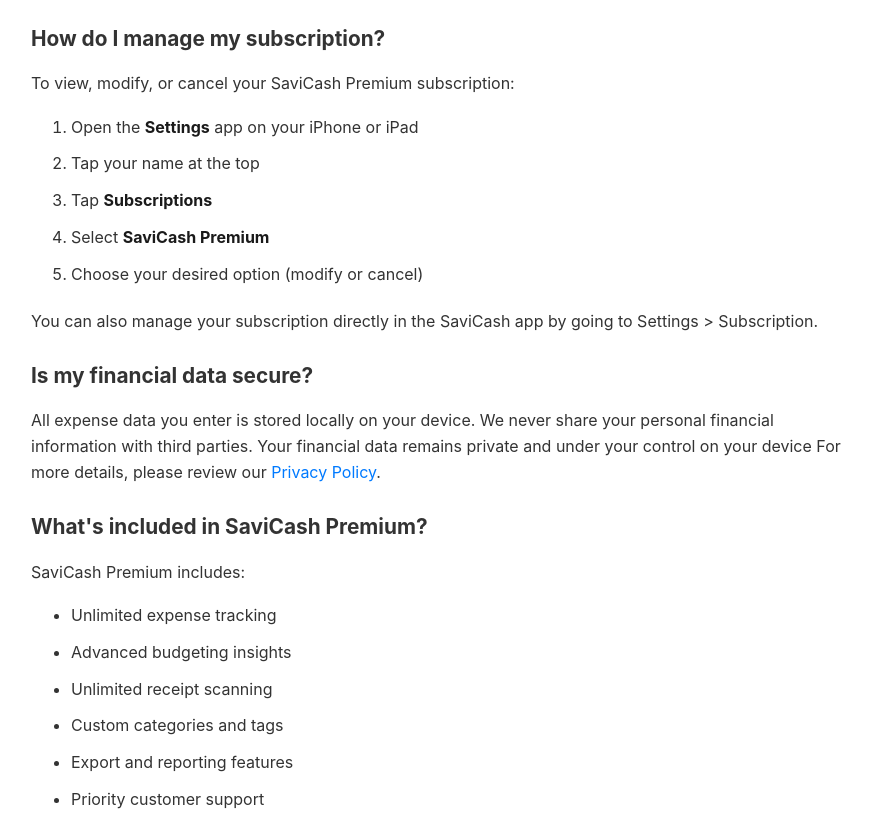
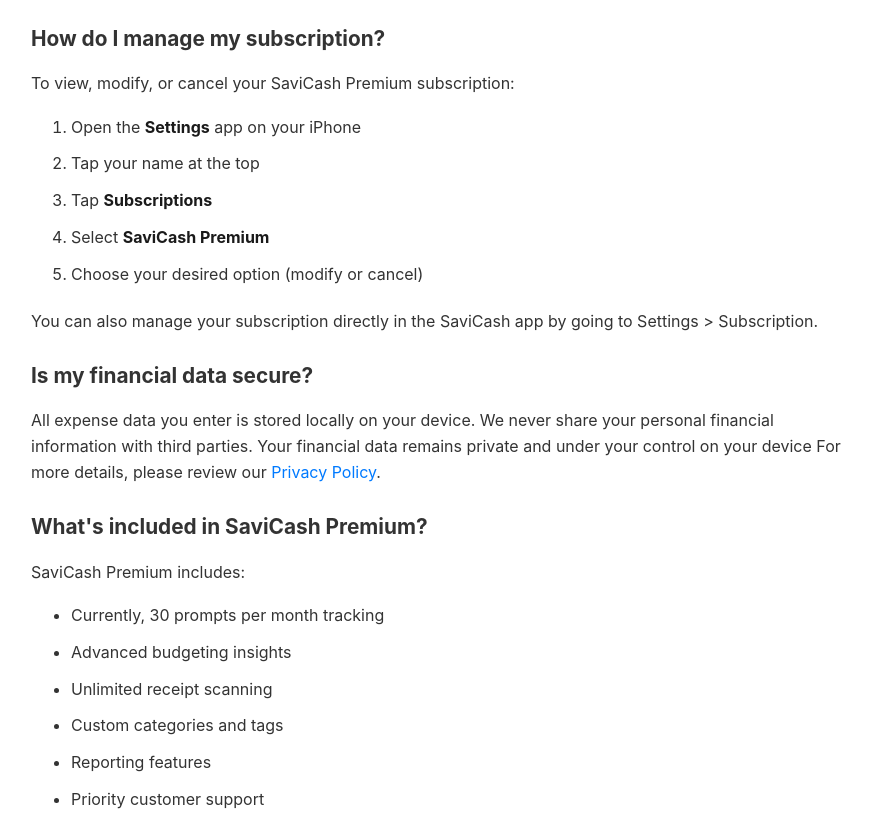
Before and after one commit to saeedghorbanim/saeedghorbanim.github.io, a plain HTML site: page index.html in a window 1280 px wide. Shown: the part 684-1501 px from the top of the page, without its empty margins (199-1068 px from the left). Drawn offline with Linux system fonts and the light colour scheme.

Commit message:
Update subscription management and features list

```diff
--- a/index.html
+++ b/index.html
@@ -93,7 +93,7 @@
         <h3>How do I manage my subscription?</h3>
         <p>To view, modify, or cancel your SaviCash Premium subscription:</p>
         <ol>
-            <li>Open the <strong>Settings</strong> app on your iPhone or iPad</li>
+            <li>Open the <strong>Settings</strong> app on your iPhone</li>
             <li>Tap your name at the top</li>
             <li>Tap <strong>Subscriptions</strong></li>
             <li>Select <strong>SaviCash Premium</strong></li>
@@ -107,11 +107,11 @@
         <h3>What's included in SaviCash Premium?</h3>
         <p>SaviCash Premium includes:</p>
         <ul>
-            <li>Unlimited expense tracking</li>
+            <li>Currently, 30 prompts per month tracking</li>
             <li>Advanced budgeting insights</li>
             <li>Unlimited receipt scanning</li>
             <li>Custom categories and tags</li>
-            <li>Export and reporting features</li>
+            <li>Reporting features</li>
             <li>Priority customer support</li>
         </ul>
 
@@ -122,7 +122,6 @@
             <li>Technical issues and troubleshooting</li>
             <li>Bug reports and feedback</li>
             <li>Privacy and data security questions</li>
-            <li>Billing inquiries</li>
         </ul>
 
         <h2>Feature Requests</h2>
```
